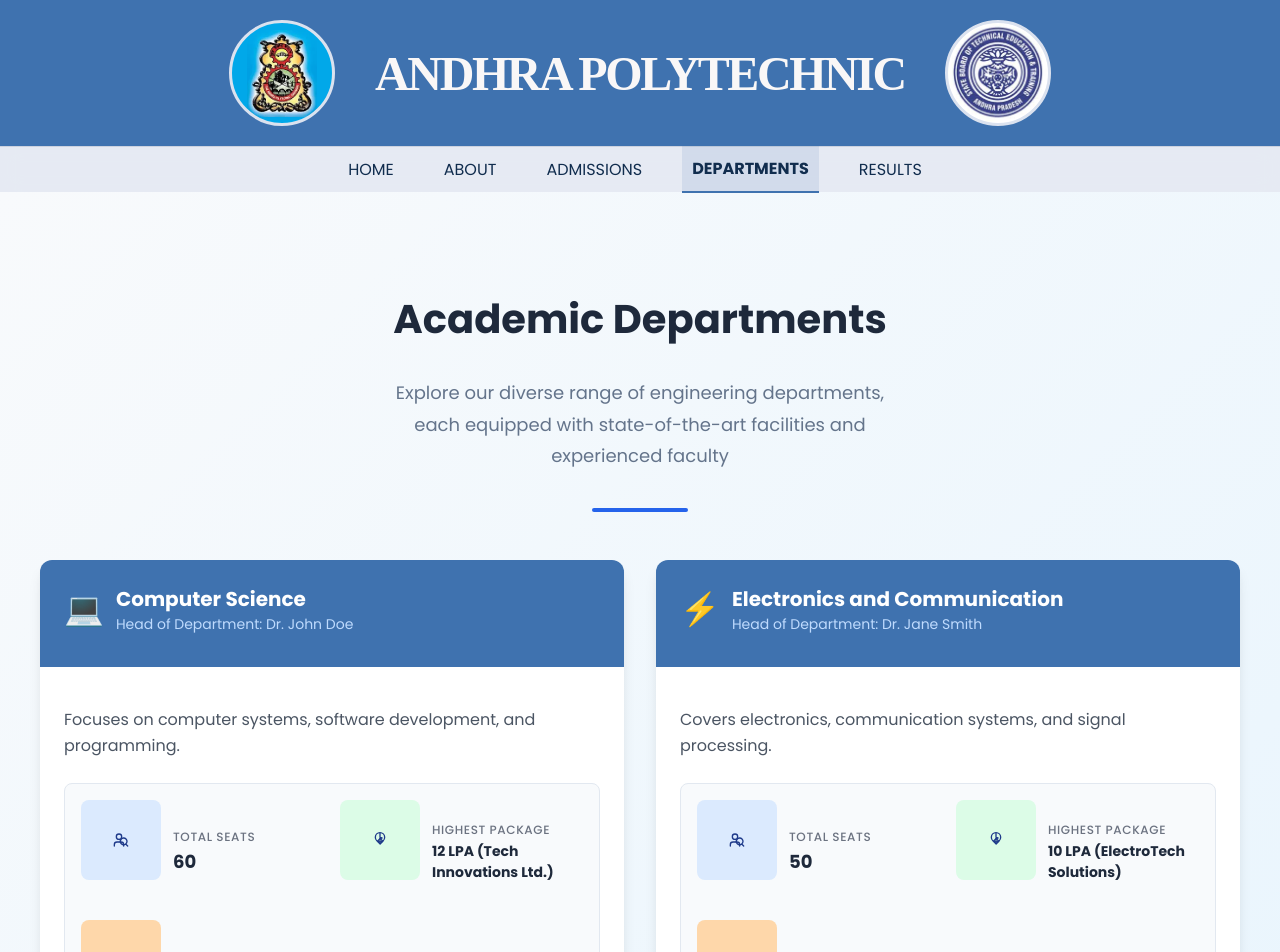
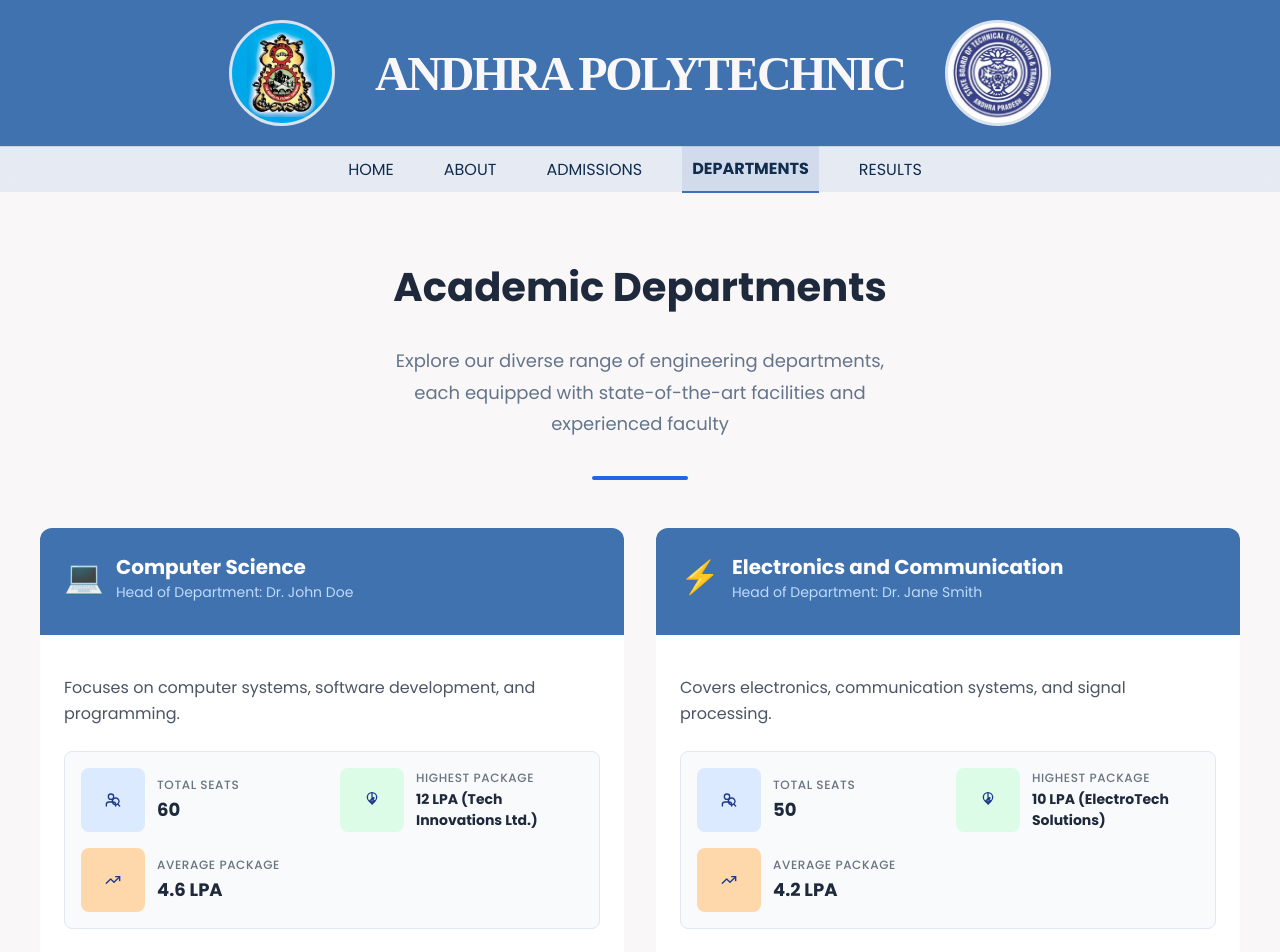
Before and after one commit to DhanushSaiCoder/AndhraPolytechnic, a React (Create React App) app in the folder frontend/: page /departments in a window 1280 px wide. Shown: the top 952 px of the page. Built offline with nearby package versions, Linux system fonts and the light colour scheme.

Commit message:
Refactor StatsBar and Departments styles: improve layout and icon styling for better visual consistency

```diff
--- a/frontend/src/components/departmentsComponents/StatsBar.js
+++ b/frontend/src/components/departmentsComponents/StatsBar.js
@@ -9,7 +9,7 @@ const StatsBar = ({ totalSeats, highestPackage, averagePackage }) => {
                 {/* Total Seats */}
                 <div className="stat-item">
                     <div className="stat-icon users-icon">
-                        <svg width="16" height="16" viewBox="0 0 24 24" fill="none">
+                        <svg className='stat-icon-svg' width="16" height="16" viewBox="0 0 24 24" fill="none">
                             <path d="M16 21v-2a4 4 0 0 0-4-4H6a4 4 0 0 0-4 4v2" stroke="currentColor" strokeWidth="2" strokeLinecap="round" strokeLinejoin="round" />
                             <circle cx="9" cy="7" r="4" stroke="currentColor" strokeWidth="2" strokeLinecap="round" strokeLinejoin="round" />
                             <path d="m22 21-3-3m0 0a5 5 0 1 0-7-7 5 5 0 0 0 7 7z" stroke="currentColor" strokeWidth="2" strokeLinecap="round" strokeLinejoin="round" />
--- a/frontend/src/pages/Departments.js
+++ b/frontend/src/pages/Departments.js
@@ -210,7 +210,7 @@ const Departments = () => {
           ))}
         </div>
 
-        {/* Call to Action */}
+        {/* Call to Action
         <div className="cta-section">
           <div className="cta-card">
             <h3 className="cta-title">Ready to Start Your Journey?</h3>
@@ -222,7 +222,7 @@ const Departments = () => {
               <button className="btn btn-secondary">Schedule Campus Visit</button>
             </div>
           </div>
-        </div>
+        </div> */}
       </div>
     </section>
   );
--- a/frontend/src/styles/DepartmentsStyles/Departments.css
+++ b/frontend/src/styles/DepartmentsStyles/Departments.css
@@ -1,7 +1,8 @@
 
 .departments-section {
-  padding: 4rem 1rem;
+  padding: 2rem 1rem;
   background: linear-gradient(135deg, #f8fafc 0%, #e0f2fe 100%);
+  background: #F9F7F7;
   min-height: 100vh;
 }
 
@@ -11,7 +12,7 @@
 }
 
 /* Section Header */
-.section-header {
+.departments-container .section-header {
   text-align: center;
   margin-bottom: 3rem;
   display: flex;
@@ -20,7 +21,7 @@
   flex-direction: column;
 }
 
-.section-title {
+.departments-container .section-header .section-title {
   font-size: 2.5rem;
   font-weight: 700;
   color: #1e293b;
@@ -61,14 +62,14 @@
 .department-card {
   background: white;
   border-radius: 0.75rem;
-  box-shadow: 0 10px 15px -3px rgba(0, 0, 0, 0.1), 0 4px 6px -2px rgba(0, 0, 0, 0.05);
   overflow: hidden;
   transition: all 0.3s ease;
 }
 
 .department-card:hover {
   transform: scale(1.02);
-  box-shadow: 0 25px 25px -5px rgba(0, 0, 0, 0.1), 0 10px 10px -5px rgba(0, 0, 0, 0.04);
+    box-shadow: 0 10px 15px -3px rgba(0, 0, 0, 0.1), 0 4px 6px -2px rgba(0, 0, 0, 0.05);
+
 }
 
 /* Card Header */
--- a/frontend/src/styles/DepartmentsStyles/StatsBar.css
+++ b/frontend/src/styles/DepartmentsStyles/StatsBar.css
@@ -25,12 +25,14 @@
   gap: 0.75rem;
 }
 
-.stat-icon {
-  padding: 0.5rem;
+.stat-item .stat-icon {
+  height: 100%;
+  aspect-ratio: 1;
   border-radius: 0.5rem;
   display: flex;
   align-items: center;
   justify-content: center;
+  margin-bottom: 0;
 }
 
 .users-icon {
@@ -52,7 +54,7 @@
   flex: 1;
 }
 
-.stat-label {
+.stat-content .stat-label {
   font-size: 0.75rem;
   color: #6b7280;
   font-weight: 500;
@@ -61,7 +63,7 @@
   margin: 0 0 0.125rem 0;
 }
 
-.stat-value {
+.stat-content .stat-value {
   font-size: 1.125rem;
   font-weight: 700;
   color: #1e293b;
```
